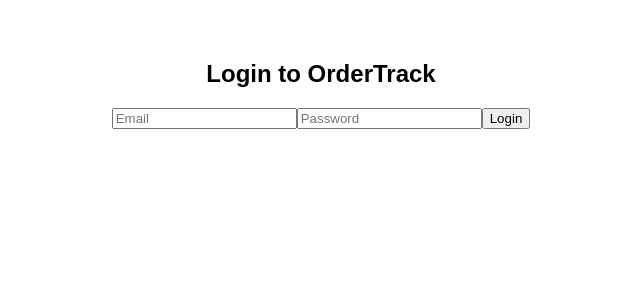
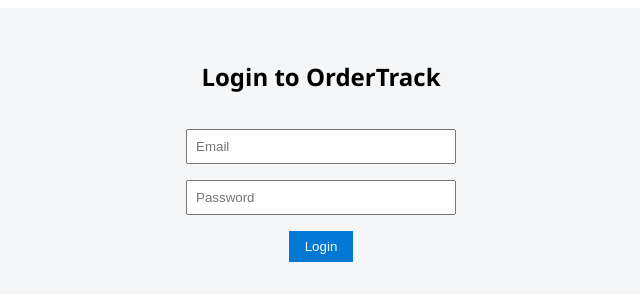
Before and after one commit to selvinreddyyeruva/OrderTrack-Frontend, a React (Create React App) app: page / in a window 1280 px wide. Shown: the top 300 px of the page, without its empty margins (319-959 px from the left). Built offline with nearby package versions, Linux system fonts and the light colour scheme.

Commit message:
Update App.css

```diff
--- a/src/App.css
+++ b/src/App.css
@@ -1,7 +1,28 @@
 .app {
-  font-family: Arial, sans-serif;
+  font-family: 'Segoe UI', Tahoma, Geneva, Verdana, sans-serif;
   text-align: center;
   padding: 2rem;
+  background: #f4f6f8;
+}
+
+.login {
+  display: flex;
+  flex-direction: column;
+  align-items: center;
+  gap: 1rem;
+}
+
+.login input {
+  padding: 0.5rem;
+  width: 250px;
+}
+
+.login button {
+  padding: 0.5rem 1rem;
+  background: #0078d4;
+  color: white;
+  border: none;
+  cursor: pointer;
 }
 
 .metrics {
@@ -9,17 +30,24 @@
   justify-content: center;
   gap: 2rem;
   flex-wrap: wrap;
+  margin-top: 2rem;
 }
 
 .card {
-  background: #f5f5f5;
+  background: #ffffff;
   padding: 1rem 2rem;
-  border-radius: 8px;
+  border-radius: 10px;
   box-shadow: 0 0 10px rgba(0,0,0,0.1);
   font-weight: bold;
+  min-width: 150px;
 }
 
 .total { background-color: #e3f2fd; }
 .in-transit { background-color: #fff3cd; }
 .delivered { background-color: #d4edda; }
 .issues { background-color: #f8d7da; }
+
+.chart {
+  max-width: 600px;
+  margin: 3rem auto;
+}
```
